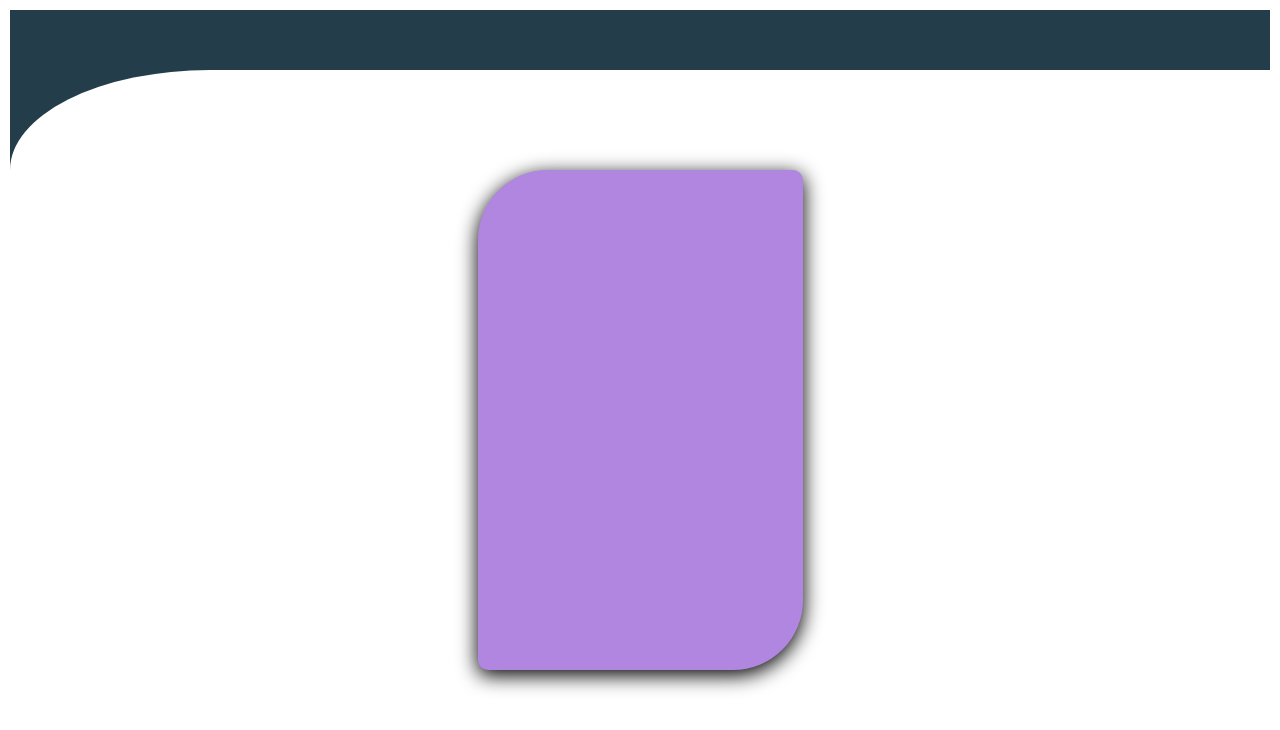
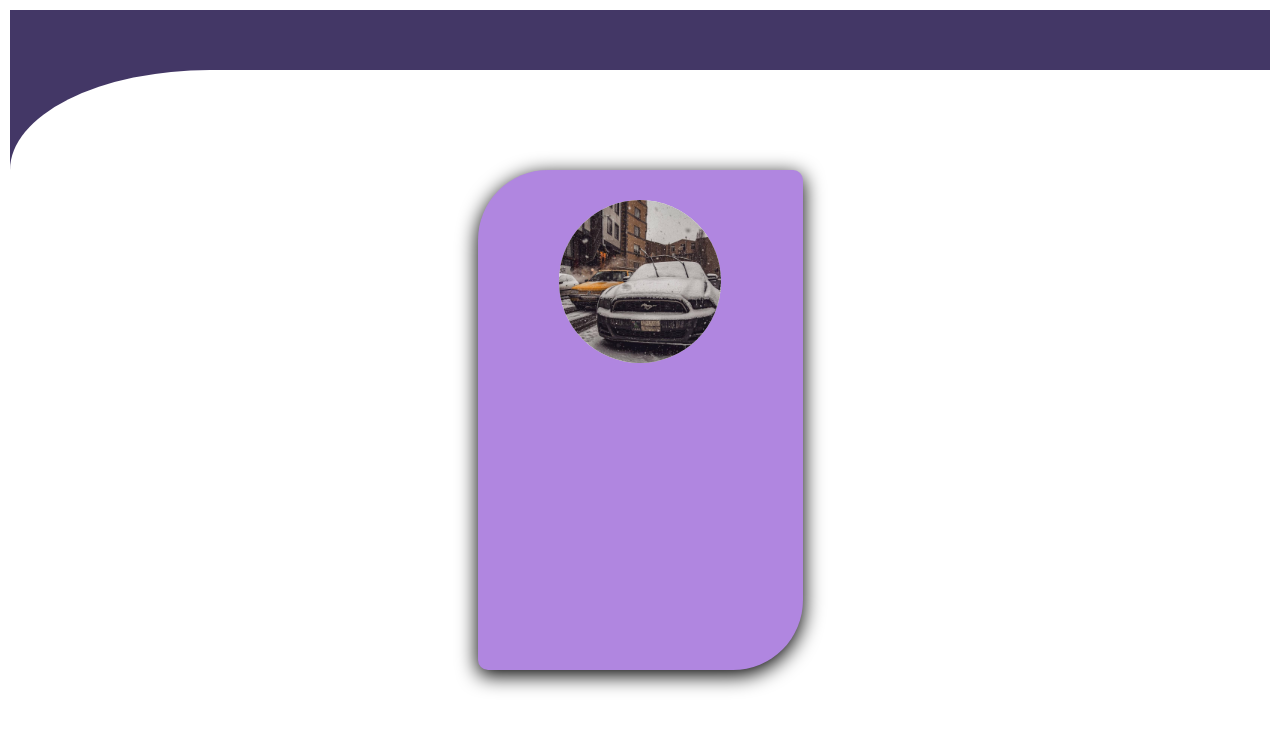
Before and after one commit to AmirrezaFiroz/AmirrezaFiroz.github.io, a plain HTML site: page index.html in a window 1280 px wide. Drawn offline with Linux system fonts and the light colour scheme.

Commit message:
update gitignore. added picture

```diff
--- a/index.html
+++ b/index.html
@@ -7,6 +7,8 @@
     <meta name="viewport" content="width=device-width, initial-scale=1.0">
     <title>امیررضا فیروز</title>
     <link rel="stylesheet" href="style.css">
+    <link rel="shortcut icon" href="logo.png" type="image/png">
+    <link rel="icon" href="logo.png">
 </head>
 
 <body>
@@ -16,7 +18,9 @@
         </div>
     </header>
     <div id="profile">
-        <div class="picture"></div>
+        <div class="picture">
+            <img src="logo.png" alt="profile">
+        </div>
         <p class="name"></p>
         <p class="discribtion"></p>
         <div class="contact github"></div>
--- a/style.css
+++ b/style.css
@@ -12,7 +12,7 @@ body {
 
 header {
     height: 60px;
-    background: #233d4b;
+    background: #433766;
     margin: 10px 0;
     margin-bottom: 0;
 }
@@ -24,7 +24,7 @@ header .corner {
     width: 200px;
     height: 100px;
     background: red;
-    background: #233d4b;
+    background: #433766;
 }
 
 header .corner .white_paper {
@@ -44,4 +44,24 @@ header .corner .white_paper {
     left: calc(50% - 162.5px);
     border-radius: 70px 10px;
     box-shadow: 0 5px 20px .5px black;
+    display: flex;
+    justify-content: flex-start;
+    align-items: center;
+    flex-direction: column;
+    padding: 30px 0 0 0;
 }
+
+#profile .picture {
+    width: 162.5px;
+    height: 162.5px;
+    background: white;
+    border-radius: 100%;
+    display: flex;
+    justify-content: center;
+}
+
+#profile .picture img {
+    width: 100%;
+    height: 100%;
+    border-radius: 100%;
+}
```
Also changed, not shown: logo.png (added), 1 other file.
